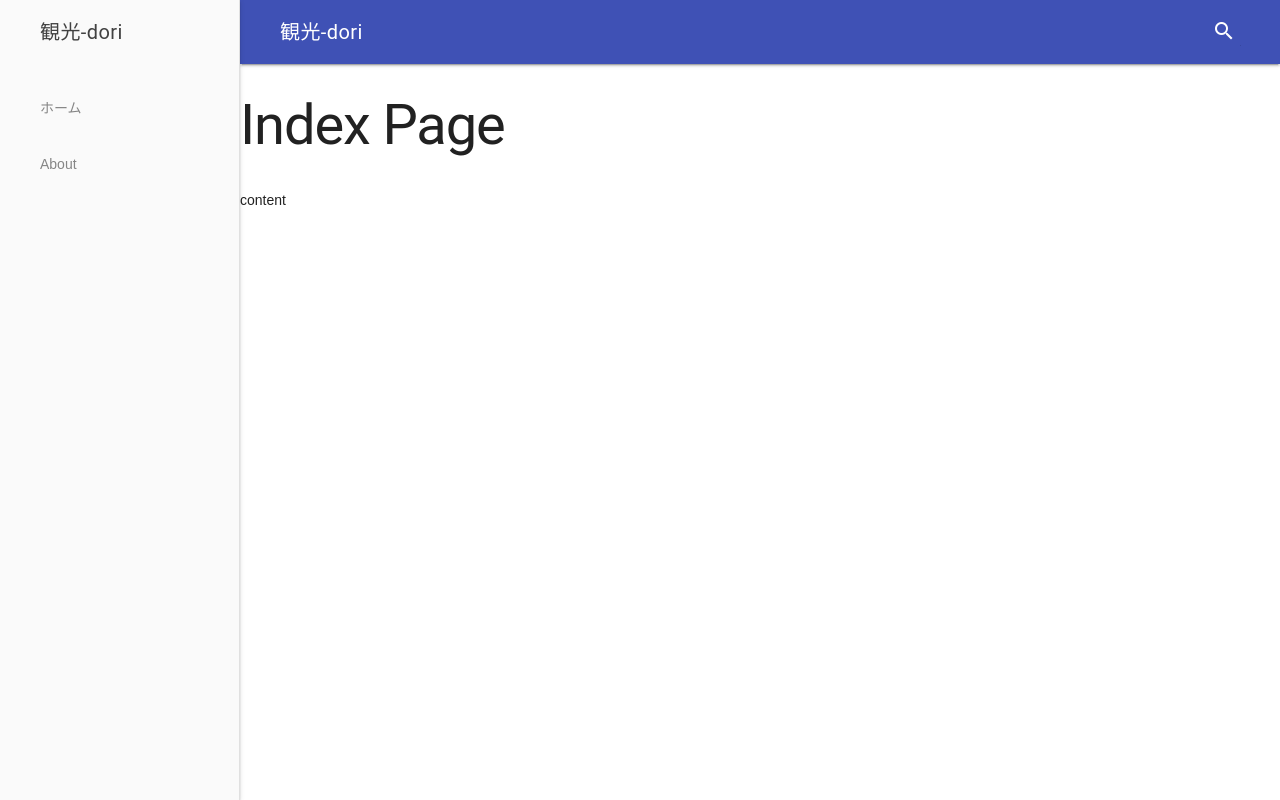
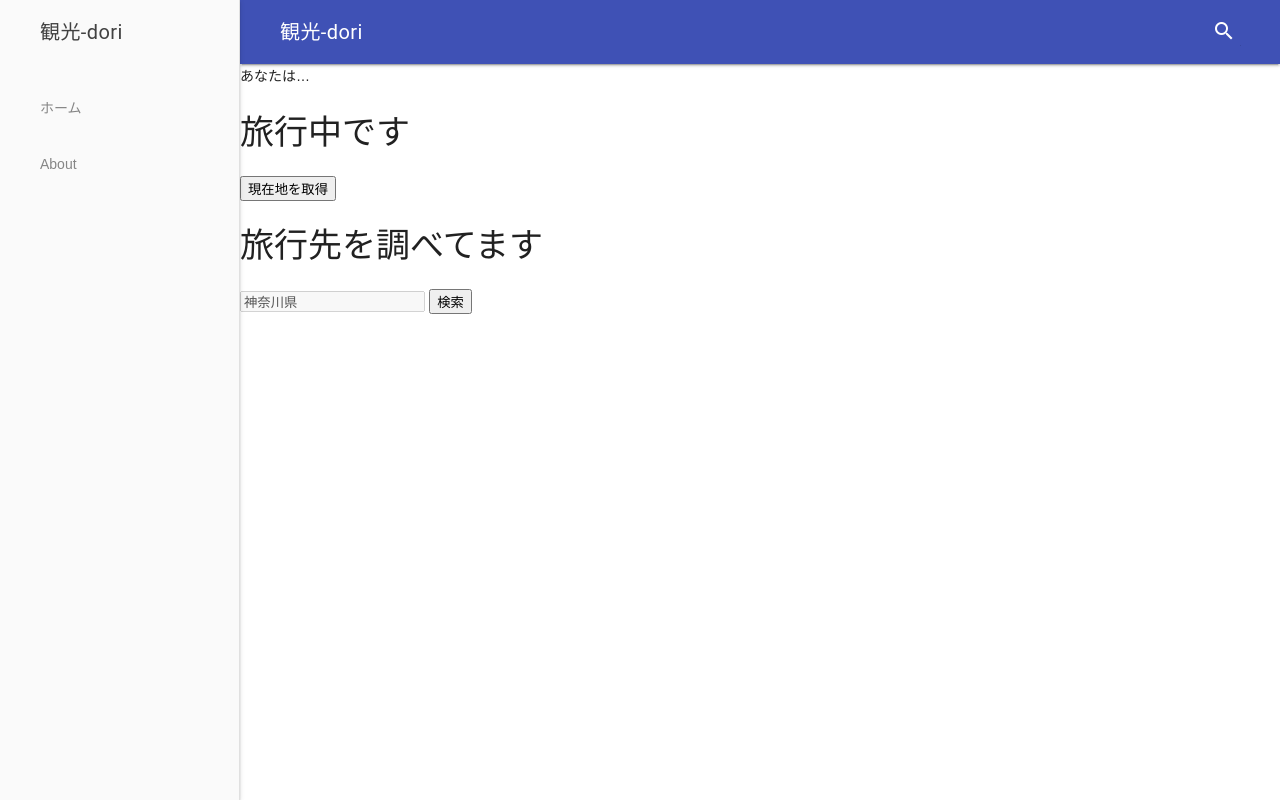
Before and after one commit to butchi/kanko-dori, a website: page src/pug/index.pug in a window 1280 px wide. Drawn offline with nearby package versions, Linux system fonts and the light colour scheme; files that its build step writes are made by us from their sources; files whose address does not match are found by name.

Commit message:
implement home page (under construction)

```diff
--- a/src/pug/index.pug
+++ b/src/pug/index.pug
@@ -10,10 +10,23 @@ append ConfigBlock
 //- append JavascriptBlock
 
 block ContentBlock
-  header
-    h1
-      | Index Page
+  p
+    | あなたは…
 
-  main
-    p
-      | content
+  div
+    h3
+      | 旅行中です
+
+    button.btn-here
+      | 現在地を取得
+
+  div
+    h3
+      | 旅行先を調べてます
+
+    form.form-search(action=".")
+
+      input(type="text", placeholder="地名", value="神奈川県", disabled)
+
+      button.btn-search(type="submit")
+        | 検索
```
Also changed, not shown: docs/js/script.js (+10 -0 lines), src/js/page/Index.js (+10 -0 lines), docs/index.html.
